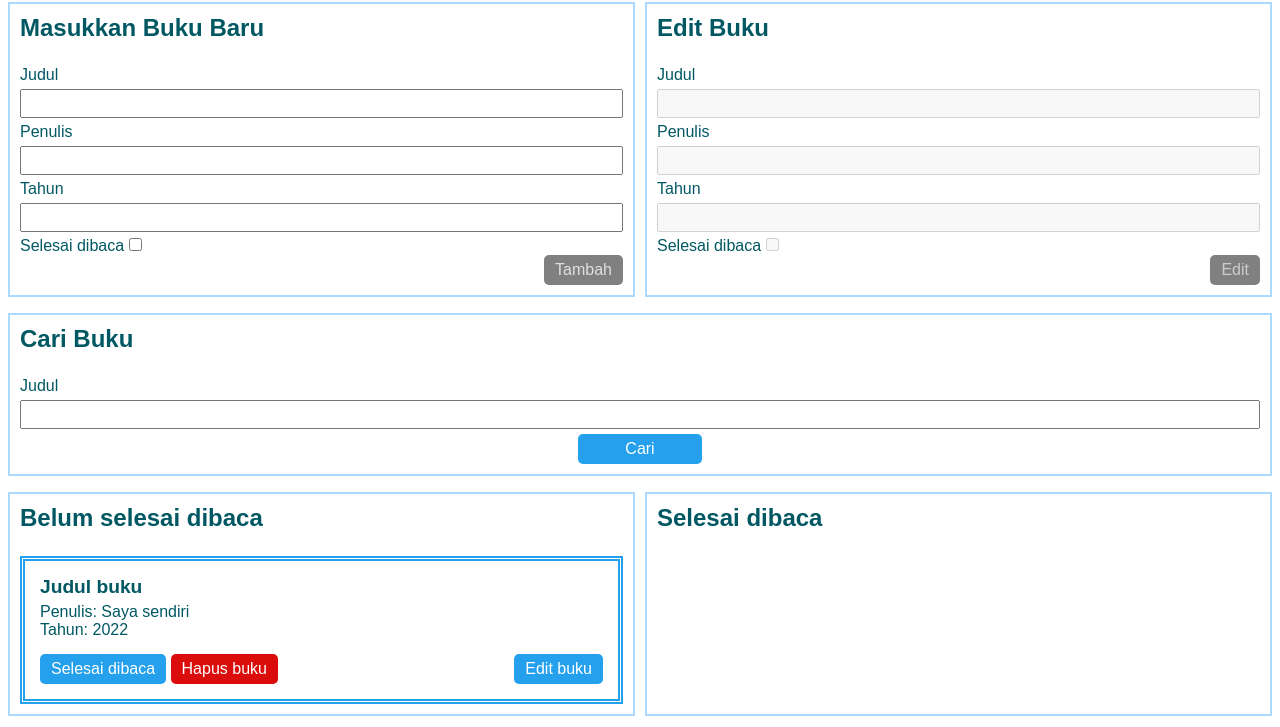
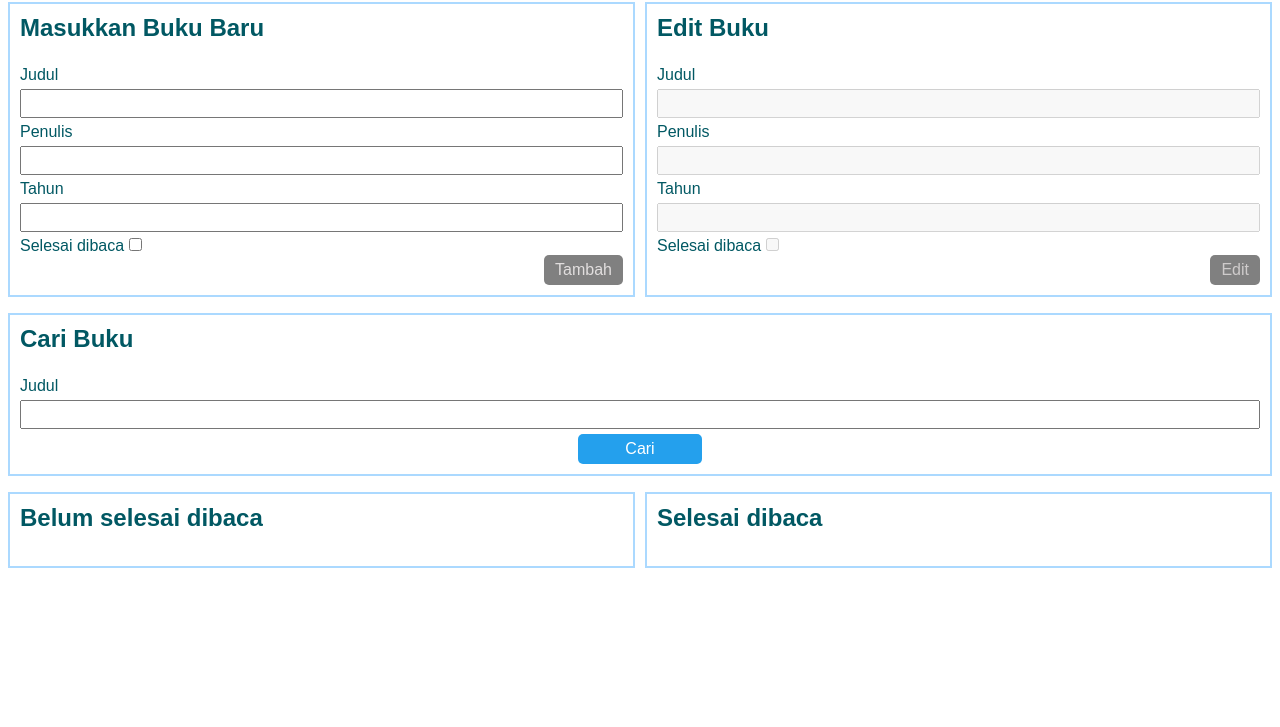
Before and after one commit to AliAbuSalam/book-database-dicoding, a plain HTML site: page index.html in a window 1280 px wide. Shown: the part 73-800 px from the top of the page. Drawn offline with Linux system fonts and the light colour scheme; files whose address does not match are found by name.

Commit message:
change html structure for book views

```diff
--- a/index.html
+++ b/index.html
@@ -55,23 +55,11 @@
       </div>
       <div class="mainBox">
         <h2>Belum selesai dibaca</h2>
-        <div class="bookList">
-          <div class="bookItem">
-            <b>Judul buku</b><br>
-            <p>
-              Penulis: Saya sendiri<br>
-              Tahun: 2022
-            </p>
-            <div class="itemButtonBox">
-              <button class="actionButton itemButton" id="toggleSelesaiDibaca">Selesai dibaca</button>
-              <button class="actionButton itemButton" id="hapusBuku">Hapus buku</button>
-              <button class="actionButton itemButton" id="editBuku">Edit buku</button>
-            </div>
-          </div>
-        </div>
+        <div class="bookList" id="isNotCompletedBookList"></div>
       </div>
       <div class="mainBox">
         <h2>Selesai dibaca</h2>
+        <div class="bookList" id="isCompletedBookList"></div>
       </div>
     </main>
     <script src="assets/scripts/main.js"></script>
```
